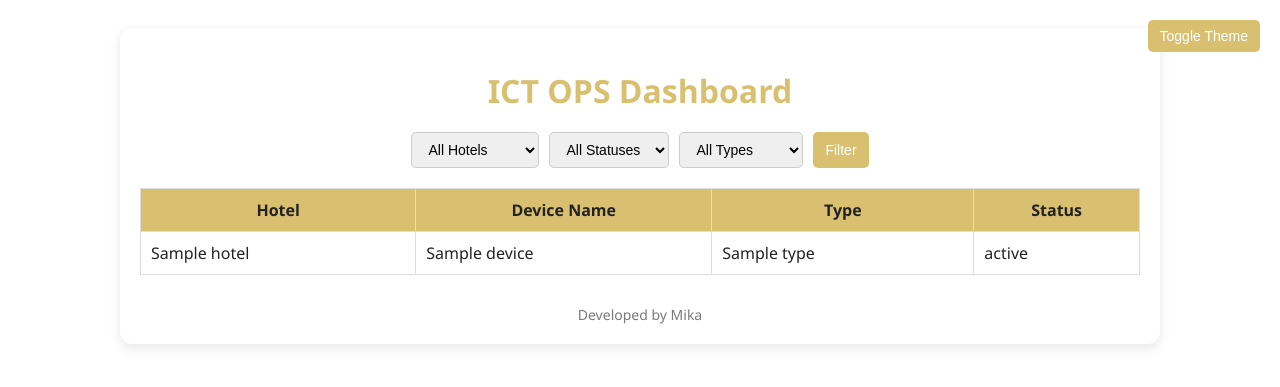
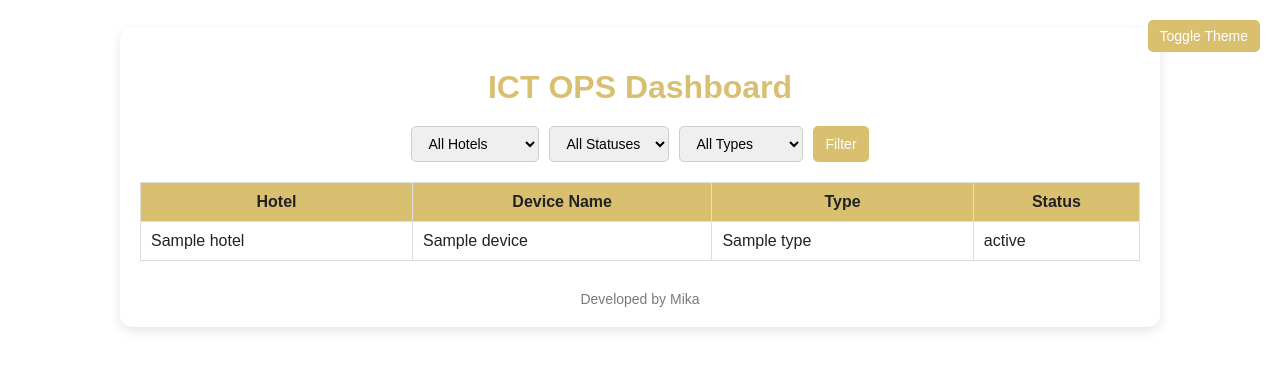
Before and after one commit to michaelbruno1806/michaelbruno1806-ict_dashboard, a Flask app: template templates/index.html in a window 1280 px wide. Shown: the top 387 px of the page. Run offline with Flask 3, Linux system fonts and the light colour scheme; the template is opened without the code that fills it: most values are stand-ins (such as "Sample title", 1, 10 or a date in 2020).

Commit message:
index.html

```diff
--- a/templates/index.html
+++ b/templates/index.html
@@ -21,7 +21,7 @@
         }
 
         body {
-            font-family: 'Segoe UI', sans-serif;
+            font-family: 'Century Gothic', sans-serif;
             background-color: var(--bg-color);
             color: var(--text-color);
             padding: 20px;
```
